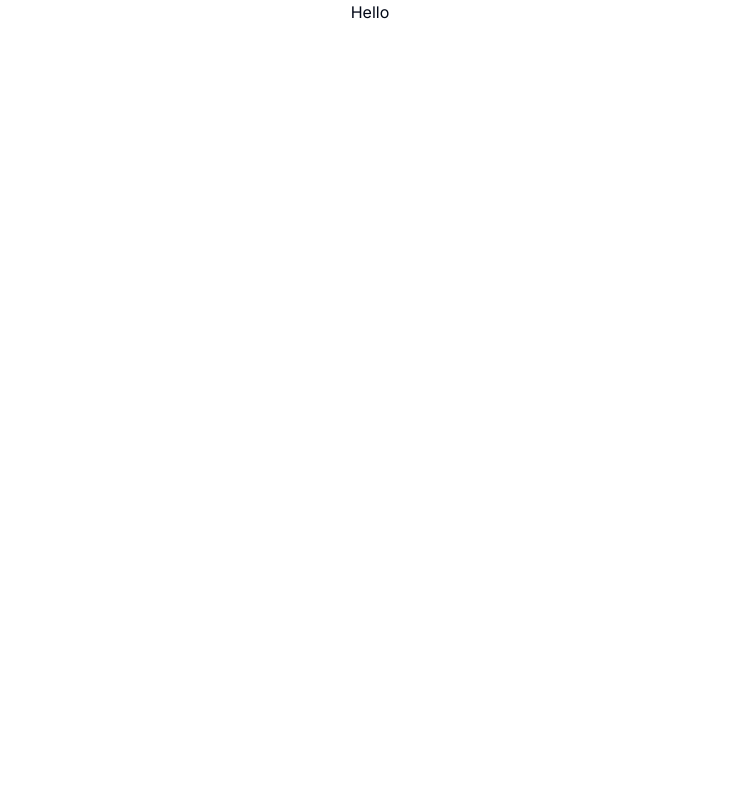
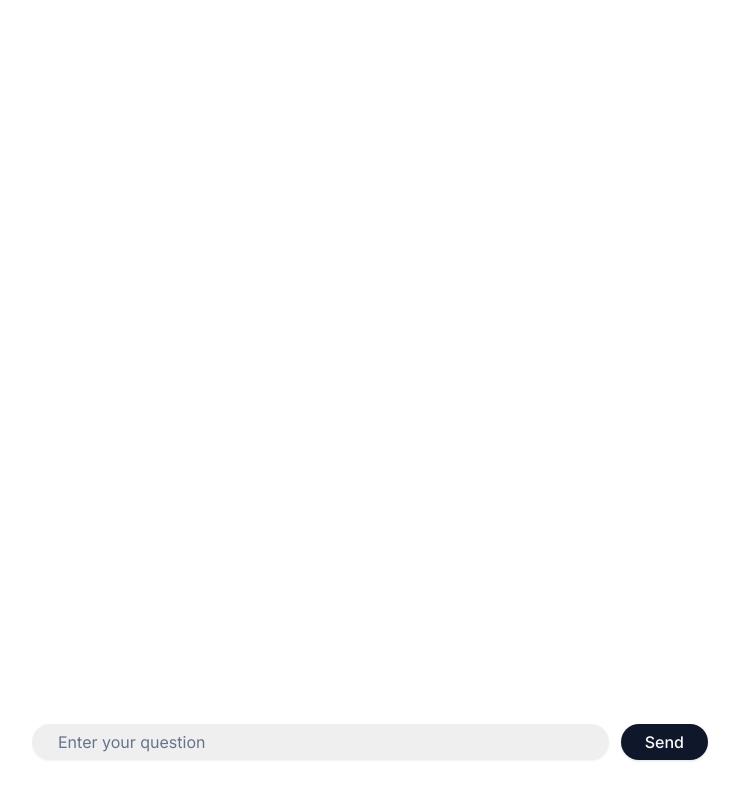
Before and after one commit to DraganAleksic99/openai-assistant, a Next.js app: page / in a window 1280 px wide. Shown: the whole page, without its empty margins (270-1009 px from the left). Built offline with nearby package versions, Linux system fonts and the light colour scheme.

Commit message:
Add chat component

```diff
--- a/app/page.tsx
+++ b/app/page.tsx
@@ -1,7 +1,11 @@
+import Chat from "@/components/chat";
+
 export default function Home() {
   return (
-    <main className="flex min-h-screen flex-col items-center justify-between">
-      Hello
+    <main className="flex h-screen items-center justify-center">
+      <div className="w-full h-full max-w-[700px]">
+        <Chat />
+      </div>
     </main>
   );
 }
--- /dev/null
+++ b/components/chat.tsx
@@ -0,0 +1,52 @@
+"use client";
+
+import { useAssistant } from "ai/react";
+import { useRef, useEffect } from "react";
+import ChatMessage from "./chat-message";
+import { Input } from "@/components/ui/input";
+import { Button } from "@/components/ui/button";
+
+export default function Chat() {
+  const messagesEndRef = useRef<HTMLDivElement | null>(null);
+  const { status, messages, submitMessage, input, handleInputChange } =
+    useAssistant({
+      api: "/api/assistant",
+    });
+
+  const scrollToBottom = () => {
+    if (messagesEndRef.current) {
+      messagesEndRef.current.scrollIntoView({ behavior: "smooth" });
+    }
+  };
+
+  useEffect(() => {
+    scrollToBottom();
+  }, [messages]);
+
+  return (
+    <div className="flex flex-col-reverse h-full w-full">
+      <div className="flex flex-col order-2 flex-grow overflow-y-auto p-3 whitespace-pre-wrap space-y-4">
+        {messages.map((msg, index) => (
+          <ChatMessage key={index} role={msg.role} content={msg.content} />
+        ))}
+        <div ref={messagesEndRef} />
+      </div>
+      <form onSubmit={submitMessage} className="flex w-full p-3 pb-10 order-1">
+        <Input
+          type="text"
+          className="flex-grow mr-3 bg-[#efefef] py-4 px-6 rounded-3xl border-2 border-transparent border-solid text-base"
+          value={input}
+          onChange={handleInputChange}
+          placeholder="Enter your question"
+        />
+        <Button
+          type="submit"
+          className="py-2 px-6 text-base rounded-3xl"
+          disabled={status !== "awaiting_message"}
+        >
+          Send
+        </Button>
+      </form>
+    </div>
+  );
+}
--- /dev/null
+++ b/components/ui/button.tsx
@@ -0,0 +1,57 @@
+import * as React from "react"
+import { Slot } from "@radix-ui/react-slot"
+import { cva, type VariantProps } from "class-variance-authority"
+
+import { cn } from "@/lib/utils"
+
+const buttonVariants = cva(
+  "inline-flex items-center justify-center whitespace-nowrap rounded-md text-sm font-medium transition-colors focus-visible:outline-none focus-visible:ring-1 focus-visible:ring-ring disabled:pointer-events-none disabled:opacity-50",
+  {
+    variants: {
+      variant: {
+        default:
+          "bg-primary text-primary-foreground shadow hover:bg-primary/90",
+        destructive:
+          "bg-destructive text-destructive-foreground shadow-sm hover:bg-destructive/90",
+        outline:
+          "border border-input bg-background shadow-sm hover:bg-accent hover:text-accent-foreground",
+        secondary:
+          "bg-secondary text-secondary-foreground shadow-sm hover:bg-secondary/80",
+        ghost: "hover:bg-accent hover:text-accent-foreground",
+        link: "text-primary underline-offset-4 hover:underline",
+      },
+      size: {
+        default: "h-9 px-4 py-2",
+        sm: "h-8 rounded-md px-3 text-xs",
+        lg: "h-10 rounded-md px-8",
+        icon: "h-9 w-9",
+      },
+    },
+    defaultVariants: {
+      variant: "default",
+      size: "default",
+    },
+  }
+)
+
+export interface ButtonProps
+  extends React.ButtonHTMLAttributes<HTMLButtonElement>,
+    VariantProps<typeof buttonVariants> {
+  asChild?: boolean
+}
+
+const Button = React.forwardRef<HTMLButtonElement, ButtonProps>(
+  ({ className, variant, size, asChild = false, ...props }, ref) => {
+    const Comp = asChild ? Slot : "button"
+    return (
+      <Comp
+        className={cn(buttonVariants({ variant, size, className }))}
+        ref={ref}
+        {...props}
+      />
+    )
+  }
+)
+Button.displayName = "Button"
+
+export { Button, buttonVariants }
--- /dev/null
+++ b/components/ui/input.tsx
@@ -0,0 +1,25 @@
+import * as React from "react"
+
+import { cn } from "@/lib/utils"
+
+export interface InputProps
+  extends React.InputHTMLAttributes<HTMLInputElement> {}
+
+const Input = React.forwardRef<HTMLInputElement, InputProps>(
+  ({ className, type, ...props }, ref) => {
+    return (
+      <input
+        type={type}
+        className={cn(
+          "flex h-9 w-full rounded-md border border-input bg-transparent px-3 py-1 text-sm shadow-sm transition-colors file:border-0 file:bg-transparent file:text-sm file:font-medium placeholder:text-muted-foreground focus-visible:outline-none focus-visible:ring-1 focus-visible:ring-ring disabled:cursor-not-allowed disabled:opacity-50",
+          className
+        )}
+        ref={ref}
+        {...props}
+      />
+    )
+  }
+)
+Input.displayName = "Input"
+
+export { Input }
```
